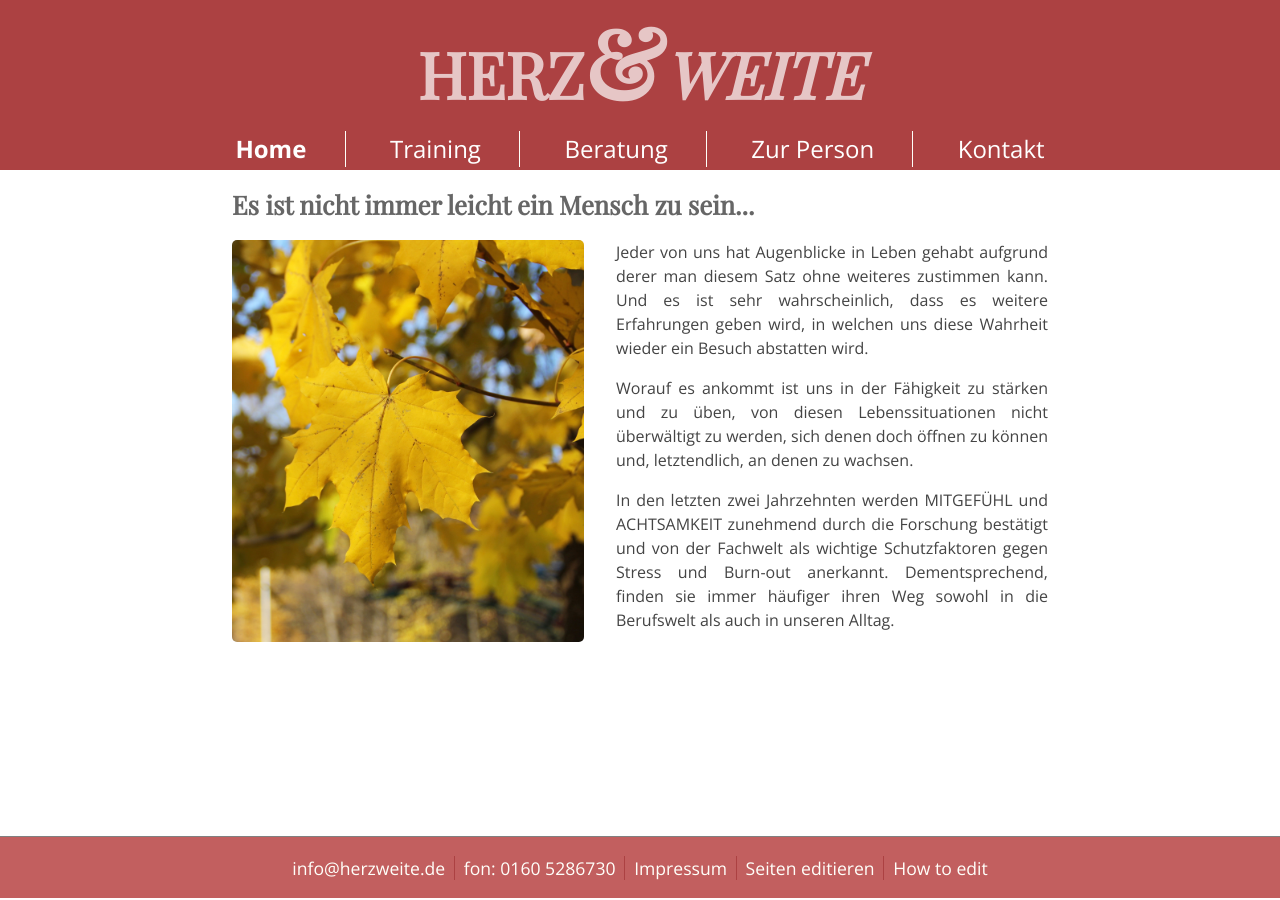
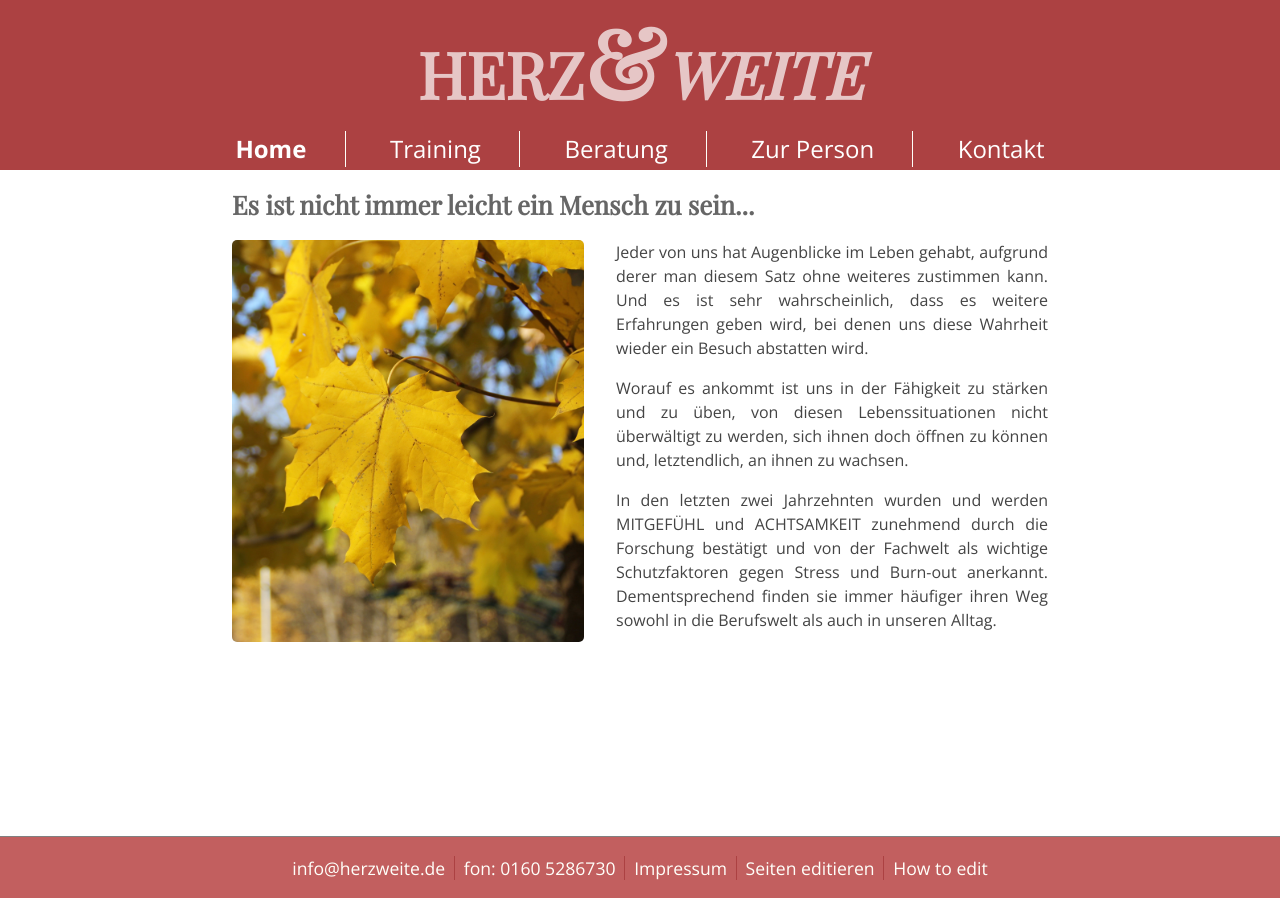
Before and after one commit to herzweite/herzweite.github.io, a Jekyll site: the page built from index.md, in a window 1280 px wide. Built offline with Jekyll 4.4.1, drawn with Linux system fonts in a browser that asks for light colours; some web fonts are replaced; Markdown is read by kramdown in place of the engine named in the settings; comment, search, counter and statistics services are not loaded.

Commit message:
Update index.md

```diff
--- a/index.md
+++ b/index.md
@@ -8,12 +8,12 @@ title: Home
 
 
 ![Bild zur Home Page](/images/home.jpg)
-Jeder von uns hat Augenblicke in Leben gehabt aufgrund derer man diesem Satz ohne weiteres zustimmen kann.
-Und es ist sehr wahrscheinlich, dass es weitere Erfahrungen geben wird, in welchen uns diese Wahrheit wieder ein Besuch abstatten wird.
+Jeder von uns hat Augenblicke im Leben gehabt, aufgrund derer man diesem Satz ohne weiteres zustimmen kann.
+Und es ist sehr wahrscheinlich, dass es weitere Erfahrungen geben wird, bei denen uns diese Wahrheit wieder ein Besuch abstatten wird.
 
-Worauf es ankommt ist uns in der Fähigkeit zu stärken und zu üben, von diesen Lebenssituationen nicht überwältigt zu werden, sich denen doch öffnen zu können und, letztendlich, an denen zu wachsen.
+Worauf es ankommt ist uns in der Fähigkeit zu stärken und zu üben, von diesen Lebenssituationen nicht überwältigt zu werden, sich ihnen doch öffnen zu können und, letztendlich, an ihnen zu wachsen.
 
-In den letzten zwei Jahrzehnten werden MITGEFÜHL und ACHTSAMKEIT zunehmend durch die Forschung bestätigt und von der Fachwelt als wichtige Schutzfaktoren gegen Stress und Burn-out anerkannt. Dementsprechend, finden sie immer häufiger ihren Weg sowohl in die Berufswelt als auch in unseren Alltag.
+In den letzten zwei Jahrzehnten wurden und werden MITGEFÜHL und ACHTSAMKEIT zunehmend durch die Forschung bestätigt und von der Fachwelt als wichtige Schutzfaktoren gegen Stress und Burn-out anerkannt. Dementsprechend finden sie immer häufiger ihren Weg sowohl in die Berufswelt als auch in unseren Alltag.
 
 
 
```
